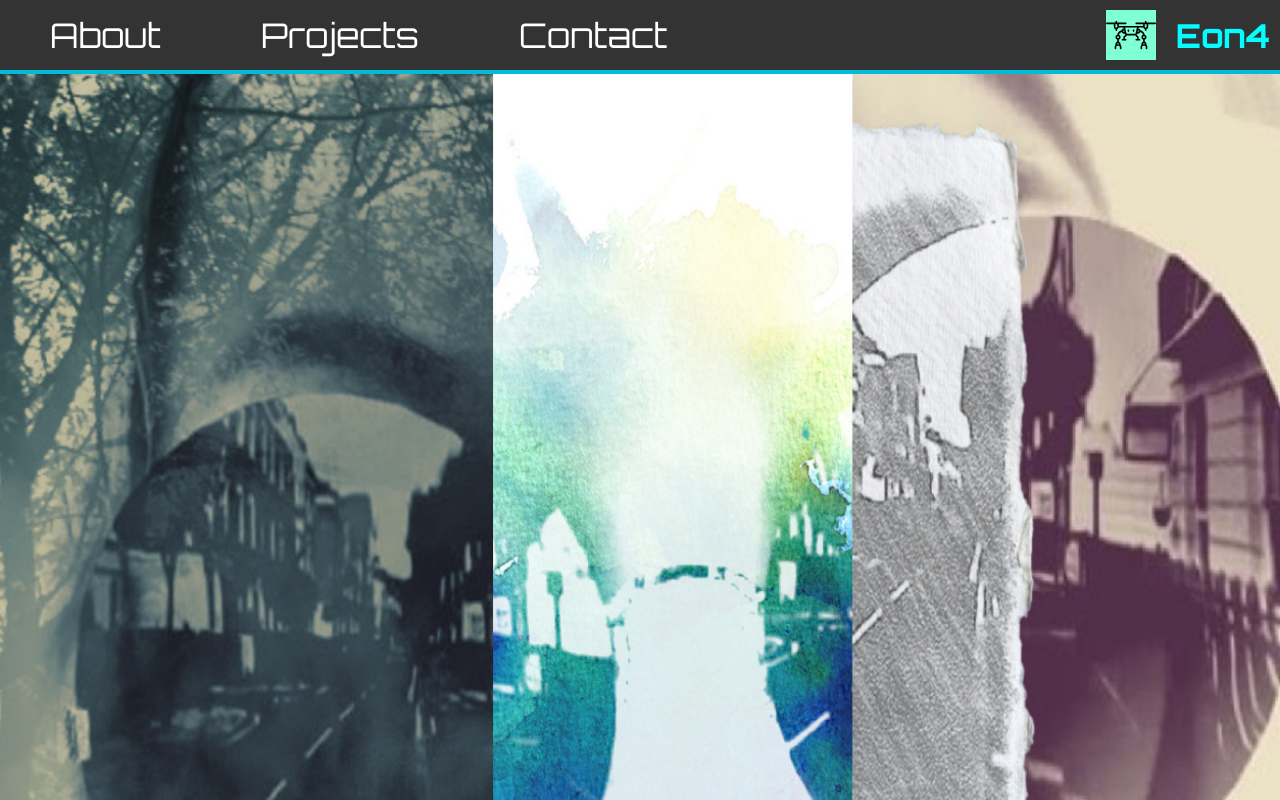
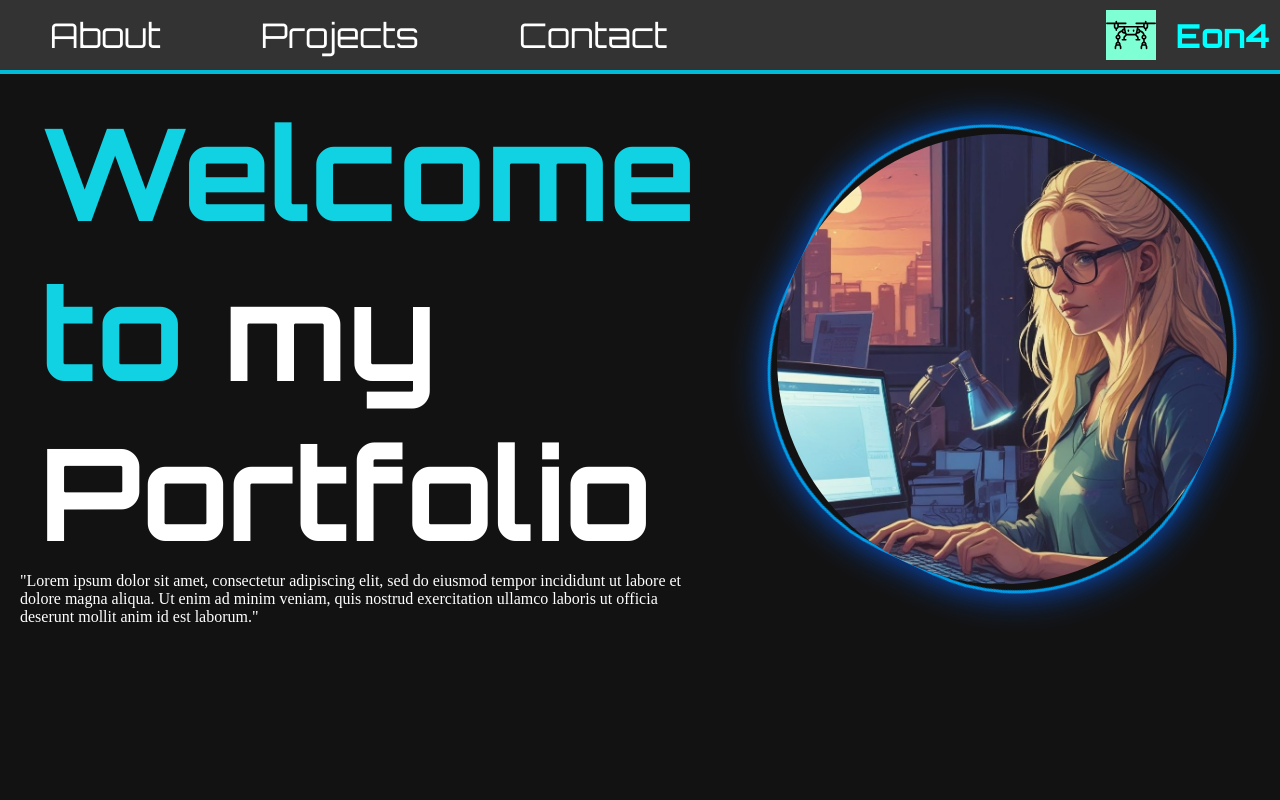
Before and after one commit to Eon4/ReactPortCharlie, a React (Vite) app in the folder onepageP/: page / in a window 1280 px wide. Shown: the top 800 px of the page. Built offline with nearby package versions, Linux system fonts and the light colour scheme.

Commit message:
Update 23 - Header image
- Added new avatar.
- Border animation.
- Changed position of text and image.
- Cleaned up unused code.

```diff
--- a/onepageP/src/components/Header/Header.jsx
+++ b/onepageP/src/components/Header/Header.jsx
@@ -1,46 +1,23 @@
 import { useEffect, useState } from 'react';
 import style from '../Header/Header.module.scss';
-import HeaderImg from '../../assets/img/HeaderMine02.png';
+import Artimage from '../../assets/img/Portimg/artimage.jpg'
 
 export function Header() {
-  const [scrollPos, setScrollPos] = useState(0);
-  const [isBlurred, setIsBlurred] = useState(false);
+  return (
+    <header className={style.headerContainer}>
 
-  useEffect(() => {
-    const handleScroll = () => {
-      const currentPosition = window.pageYOffset;
-      setScrollPos(currentPosition);
-
-      // Checking if the user is scrolling down or up
-      if (currentPosition > scrollPos) {
-        // Scrolling down
-        setIsBlurred(true);
-      } else {
-        // Scrolling up
-        setIsBlurred(false);
-      }
-    };
-
-    window.addEventListener('scroll', handleScroll);
-
-    return () => {
-      window.removeEventListener('scroll', handleScroll);
-    };
-  }, [scrollPos]);
-
-  return (
-    <header>
-      <h1 className={style.headerStyle}>
-        Welcome to<span> my Portfolio</span>
-      </h1>
-      {/* <p className={style.title}>Welcome to my Portfolio</p> */}
-      <div className={style.HeaderContainer}>
-        <img
-          className={`${style.Headerimg} ${isBlurred ? style.blurred : ''}`}
-          src={HeaderImg}
-          alt="header"
-          style={{ transform: `translateY(-${scrollPos * 0.3}px)` }}
-        />
+      <div className={style.textContainer}>
+        <h1 className={style.headerStyle}>
+          Welcome to<span> my Portfolio</span>
+        </h1>
+        <p>"Lorem ipsum dolor sit amet, consectetur adipiscing elit, sed
+          do eiusmod tempor incididunt ut labore et dolore magna aliqua. Ut
+          enim ad minim veniam, quis nostrud exercitation ullamco laboris ut
+          officia deserunt mollit anim id est laborum."</p>
+      </div>
+      <div className={style.hero}>
+        <img className={style.myHero} src={Artimage} alt="" />
+        <div className={style.wavyBorder}></div>
       </div>
     </header>
   );
--- a/onepageP/src/components/Header/Header.module.scss
+++ b/onepageP/src/components/Header/Header.module.scss
@@ -1,45 +1,81 @@
+.headerContainer {
+  display: flex;
+}
+
+.textContainer {
+  flex: 1;
+  display: flex;
+  flex-direction: column;
+  justify-content: center;
+  padding: 0 20px;
+}
 
 
-.headerStyle{
-    // font-family: "Jura", sans-serif;
+.headerStyle {
+  align-items: center;
+  justify-content: space-between;
   font-family: var(--fontFamily);
-
   color: #10d2e3;
   font-size: 8rem;
-    position: absolute;
-    top: 50%;
-    left: 50%;
-    transform: translate(-50%, -50%);
-    // right: 50px;
+  margin-left: 20px;
   span {
     color: #ffffff;
-      font-size: 8rem;
   }
 }
-  // .title {
-  //   color: #ffffff;
-  //   font-size: 1rem;
-  //   position: absolute;
-  //   top: 50%;
-  //   left: 50%;
-  //   transform: translate(-50%, -50%);
-  // }
 
 
-  .Headerimg {
-    width: 100%;
-    margin: 0;
-    background-size: cover;
-    background-repeat: no-repeat;
-    height: 1000px;
-    // border-top: 10px;
-    // border-color: #002bc2;
-    // border-style: solid;
+.hero {
+  margin: 60px;
+  width: 450px;
+  height: 450px;
   position: relative;
-    overflow: hidden;
+  display: flex;
+  justify-content: center;
+  align-items: center;
+}
 
 
+.myHero {
+  width: 450px;
+  height: 450px;
+    object-fit: cover;
+    position: relative;
+    z-index: 2;
+    border-radius: 50%;
+
 }
-  .blurred {
-    filter: blur(5px);
+
+.wavyBorder {
+  position: absolute;
+  top: 0;
+  left: 0;
+  width: 100%;
+  height: 100%;
+  border: 3px solid rgb(0, 156, 234);
+  border-radius: 50%;
+  box-shadow: 0 0 35px rgb(5, 83, 217);
+  animation: wavyAnimation 8s ease-in-out infinite;
 }
+
+@keyframes wavyAnimation {
+  0% {
+    border-radius: 50%;
+    transform: rotate(0deg);
+  }
+  50% {
+    border-radius: 30%;
+    transform: rotate(45deg);
+  }
+  100% {
+    border-radius: 50%;
+    transform: rotate(0deg);
+  }
+  50% {
+    border-radius: 30%;
+    transform: rotate(80deg);
+  }
+  0% {
+    border-radius: 50%;
+    transform: rotate(100deg);
+  }
+}
--- a/onepageP/src/components/ProjectSection/ProjectSection.jsx
+++ b/onepageP/src/components/ProjectSection/ProjectSection.jsx
@@ -26,7 +26,7 @@ export function ProjectSection() {
       { url: UnderTheMoon, link: "https://github.com/Eon4/UnderTheMoon/tree/main/UnderTheMoonProject/src", type: 'image' },
       { url: WallyWood, link: "https://github.com/Eon4/WallyWoodProject/tree/main/wood/src", type: 'image' },
       { url: ElApp, link: "https://github.com/Eon4/ElpriserNu", type: 'image' },
-      { url: NewsPage, link: "hhttps://github.com/Eon4/INGN-Project/tree/main/ingnProject/src", type: 'image' },
+      { url: NewsPage, link: "https://github.com/Eon4/INGN-Project/tree/main/ingnProject/src", type: 'image' },
   ];
 
   // Defining arrays of names and descriptions
```
Also changed, not shown: onepageP/src/assets/img/Portimg/artimage.jpg (added), 1 other file (tests, documents, lock files or other folders). Lines whose indentation alone changed are shown as unchanged.
